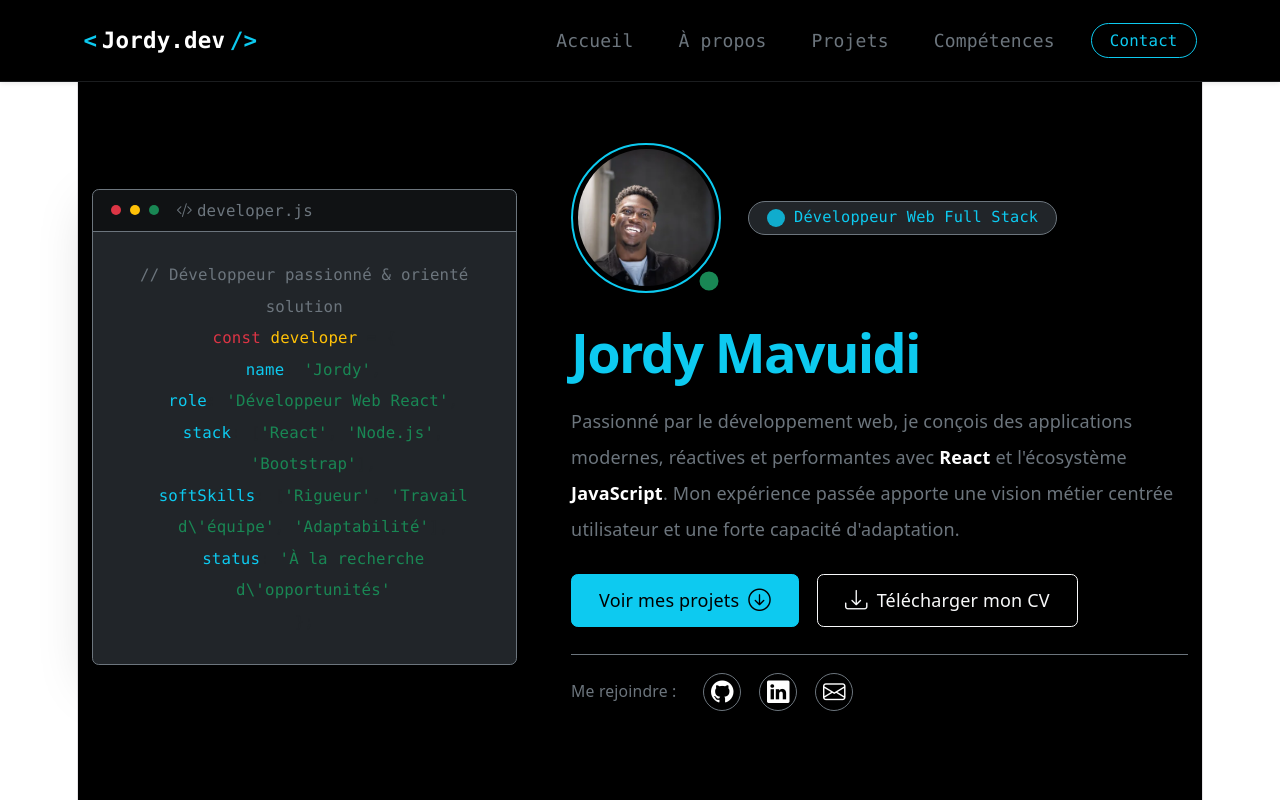
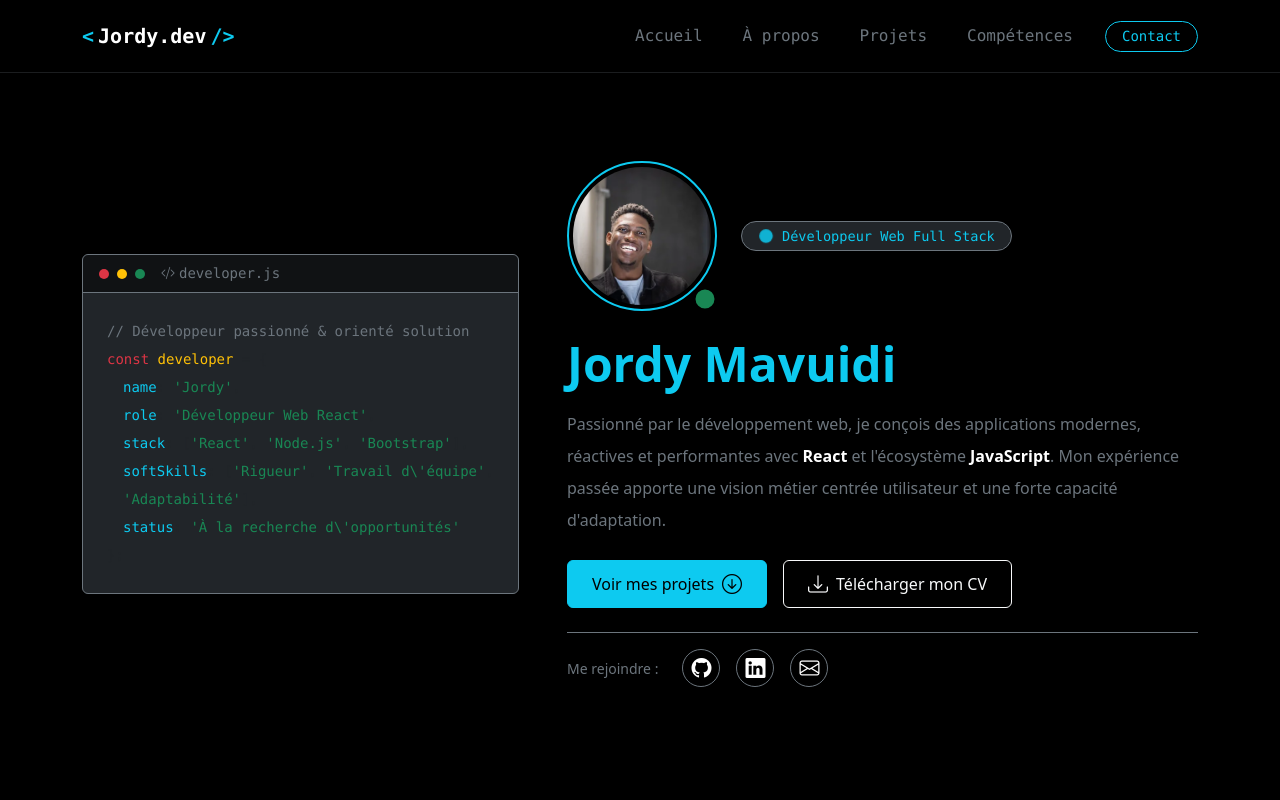
Before and after one commit to Joko8e/PortFolio-, a React app: page / in a window 1280 px wide. Shown: the top 800 px of the page. Built offline with nearby package versions, Linux system fonts and the light colour scheme; the HTML template or start-up script is replaced by a standard one.

Commit message:
reset css étendu page

```diff
--- a/src/index.css
+++ b/src/index.css
@@ -1,119 +1,20 @@
-:root {
-  --text: #6b6375;
-  --text-h: #08060d;
-  --bg: #fff;
-  --border: #e5e4e7;
-  --code-bg: #f4f3ec;
-  --accent: #aa3bff;
-  --accent-bg: rgba(170, 59, 255, 0.1);
-  --accent-border: rgba(170, 59, 255, 0.5);
-  --social-bg: rgba(244, 243, 236, 0.5);
-  --shadow:
-    rgba(0, 0, 0, 0.1) 0 10px 15px -3px, rgba(0, 0, 0, 0.05) 0 4px 6px -2px;
-
-  --sans: system-ui, 'Segoe UI', Roboto, sans-serif;
-  --heading: system-ui, 'Segoe UI', Roboto, sans-serif;
-  --mono: ui-monospace, Consolas, monospace;
-
-  font: 18px/145% var(--sans);
-  letter-spacing: 0.18px;
-  color-scheme: light dark;
-  color: var(--text);
-  background: var(--bg);
-  font-synthesis: none;
-  text-rendering: optimizeLegibility;
-  -webkit-font-smoothing: antialiased;
-  -moz-osx-font-smoothing: grayscale;
-
-  @media (max-width: 1024px) {
-    font-size: 16px;
-  }
+/* Reset basique pour supprimer les marges et paddings par défaut */
+* {
+  box-sizing: border-box;
+  margin: 0;
+  padding: 0;
 }
 
-@media (prefers-color-scheme: dark) {
-  :root {
-    --text: #9ca3af;
-    --text-h: #f3f4f6;
-    --bg: #16171d;
-    --border: #2e303a;
-    --code-bg: #1f2028;
-    --accent: #c084fc;
-    --accent-bg: rgba(192, 132, 252, 0.15);
-    --accent-border: rgba(192, 132, 252, 0.5);
-    --social-bg: rgba(47, 48, 58, 0.5);
-    --shadow:
-      rgba(0, 0, 0, 0.4) 0 10px 15px -3px, rgba(0, 0, 0, 0.25) 0 4px 6px -2px;
-  }
-
-  #social .button-icon {
-    filter: invert(1) brightness(2);
-  }
-}
-
-html {
-  scroll-behavior: smooth;
-}
-
-body {
+html, body {
+  width: 100%;
+  min-height: 100vh;
   margin: 0;
   padding: 0;
-  font-family: system-ui, -apple-system, BlinkMacSystemFont, 'Segoe UI', Roboto, Oxygen, Ubuntu, Cantarell, sans-serif;
-  background-color: #0f172a; /* Fond sombre moderne */
-  color: #f8fafc;
+  overflow-x: hidden; /* Évite les scrollbars horizontales indésirables */
+  background-color: #000; /* Assure que le fond reste noir sur tout l'écran */
 }
 
 #root {
-  width: 1126px;
-  max-width: 100%;
-  margin: 0 auto;
-  text-align: center;
-  border-inline: 1px solid var(--border);
-  min-height: 100svh;
-  display: flex;
-  flex-direction: column;
-  box-sizing: border-box;
+  width: 100%;
+  min-height: 100vh;
 }
-
-h1,
-h2 {
-  font-family: var(--heading);
-  font-weight: 500;
-  color: var(--text-h);
-}
-
-h1 {
-  font-size: 56px;
-  letter-spacing: -1.68px;
-  margin: 32px 0;
-  @media (max-width: 1024px) {
-    font-size: 36px;
-    margin: 20px 0;
-  }
-}
-h2 {
-  font-size: 24px;
-  line-height: 118%;
-  letter-spacing: -0.24px;
-  margin: 0 0 8px;
-  @media (max-width: 1024px) {
-    font-size: 20px;
-  }
-}
-p {
-  margin: 0;
-}
-
-code,
-.counter {
-  font-family: var(--mono);
-  display: inline-flex;
-  border-radius: 4px;
-  color: var(--text-h);
-}
-
-code {
-  font-size: 15px;
-  line-height: 135%;
-  padding: 4px 8px;
-  background: var(--code-bg);
-}
```
Also changed, not shown: vercel.json (added).
